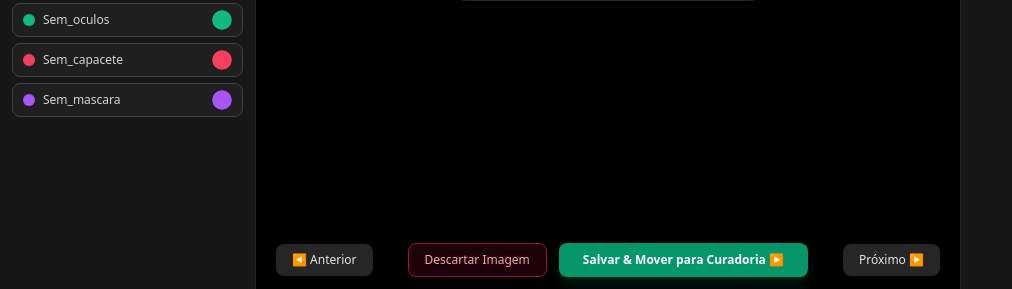
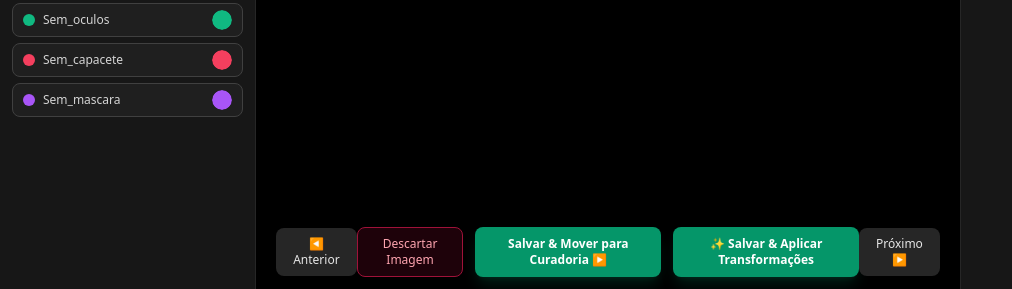
Before and after one commit to iurycar/active-learning-reviewer, a Flask app: page / in a window 1280 px wide. Shown: the part 511-800 px from the top of the page, without its empty margins (0-1012 px from the left). Run offline with Flask 3, Linux system fonts and the light colour scheme; some libraries are stand-ins or nearby versions.

Commit message:
feat: implementação do botão de 'Salvar e Aplicar transformações'

```diff
--- a/app.py
+++ b/app.py
@@ -200,6 +200,7 @@ def save_and_move():
     image_file = dados.get("image_file")
     label_file = dados.get("label_file")
     boxes = dados.get("boxes", [])
+    aplicar_augmentation = dados.get("apply_augmentation", False)
 
     # Recebe os diretórios de origem e destino das imagens e labels
     src_img_dir, src_lbl_dir = get_source_paths()
@@ -238,13 +239,15 @@ def save_and_move():
     if os.path.exists(src_lbl):
         os.remove(src_lbl)
 
-    generate_augmented_copies(
-        img_path=dest_img,
-        boxes=boxes,
-        dir_output_img=tgt_img_dir,
-        dir_output_lbl=tgt_lbl_dir,
-        base_name=base_name
-    )
+    # Executa a geração de cópias se solicitado pelo usuário
+    if aplicar_augmentation:
+        generate_augmented_copies(
+            img_path=dest_img,
+            boxes=boxes,
+            dir_output_img=tgt_img_dir,
+            dir_output_lbl=tgt_lbl_dir,
+            base_name=base_name
+        )
 
     return jsonify({"status": "sucesso"})
 
--- a/static/js/main.js
+++ b/static/js/main.js
@@ -724,10 +724,19 @@ function renderSidebar() {
     });
 }
 
-document.getElementById('btnSalvarAvancar').onclick = async () => {
+async function handleSaveAndAdvance(applyAugmentation = false) {
     if (samples.length === 0) return;
     const sample = samples[currentIndex];
 
+    // Opcional: feedback visual de carregamento no botão
+    const btnAug = document.getElementById('btnSalvarComAugment');
+    const originalText = btnAug.innerText;
+    if (applyAugmentation) {
+        btnAug.innerText = 'Processando...';
+        btnAug.disabled = true;
+    }
+
+    try {
         await fetch('/api/save-and-move', {
             method: 'POST',
             headers: { 'Content-Type': 'application/json' },
@@ -735,12 +744,12 @@ document.getElementById('btnSalvarAvancar').onclick = async () => {
                 id: sample.id,
                 image_file: sample.image_file,
                 label_file: sample.label_file,
-            boxes: currentBoxes
+                boxes: currentBoxes,
+                apply_augmentation: applyAugmentation
             })
         });
 
         imageMemoryCache.delete(sample.image_file);
-
         samples.splice(currentIndex, 1);
         totalCount = Math.max(0, totalCount - 1);
         totalPhotosCount.innerText = totalCount;
@@ -753,7 +762,22 @@ document.getElementById('btnSalvarAvancar').onclick = async () => {
         } else {
             loadSample(Math.min(currentIndex, samples.length - 1));
         }
-};
+    } catch (err) {
+        console.error("Erro ao salvar amostra:", err);
+        alert("Erro ao salvar amostra.");
+    } finally {
+        if (applyAugmentation) {
+            btnAug.innerText = originalText;
+            btnAug.disabled = false;
+        }
+    }
+}
+
+// Botão normal: apenas move a imagem e salva anotações
+document.getElementById('btnSalvarAvancar').onclick = () => handleSaveAndAdvance(false);
+
+// Novo botão: move a imagem e executa o pipeline de transformações
+document.getElementById('btnSalvarComAugment').onclick = () => handleSaveAndAdvance(true);
 
 document.getElementById('btnPrev').onclick = () => { if (currentIndex > 0) loadSample(currentIndex - 1); };
 document.getElementById('btnNext').onclick = () => { if (currentIndex < samples.length - 1) loadSample(currentIndex + 1); };
--- a/templates/index.html
+++ b/templates/index.html
@@ -141,6 +141,9 @@
                     <button id="btnSalvarAvancar" class="px-6 py-2 bg-emerald-600 hover:bg-emerald-500 text-white font-semibold rounded-lg text-xs transition shadow-lg shadow-emerald-600/20">
                         Salvar & Mover para Curadoria ▶
                     </button>
+                    <button id="btnSalvarComAugment" class="px-5 py-2 bg-emerald-600 hover:bg-emerald-500 text-white font-semibold rounded-lg text-xs transition shadow-lg shadow-emerald-600/20 flex items-center gap-1">
+                        ✨ Salvar & Aplicar Transformações
+                    </button>
                 </div>
                 <button id="btnNext" class="px-4 py-2 bg-neutral-200 hover:bg-neutral-300 dark:bg-neutral-800 dark:hover:bg-neutral-700 text-neutral-800 dark:text-neutral-200 rounded-lg font-medium text-xs transition">
                     Próximo ▶
```
Lines whose indentation alone changed are shown as unchanged.
